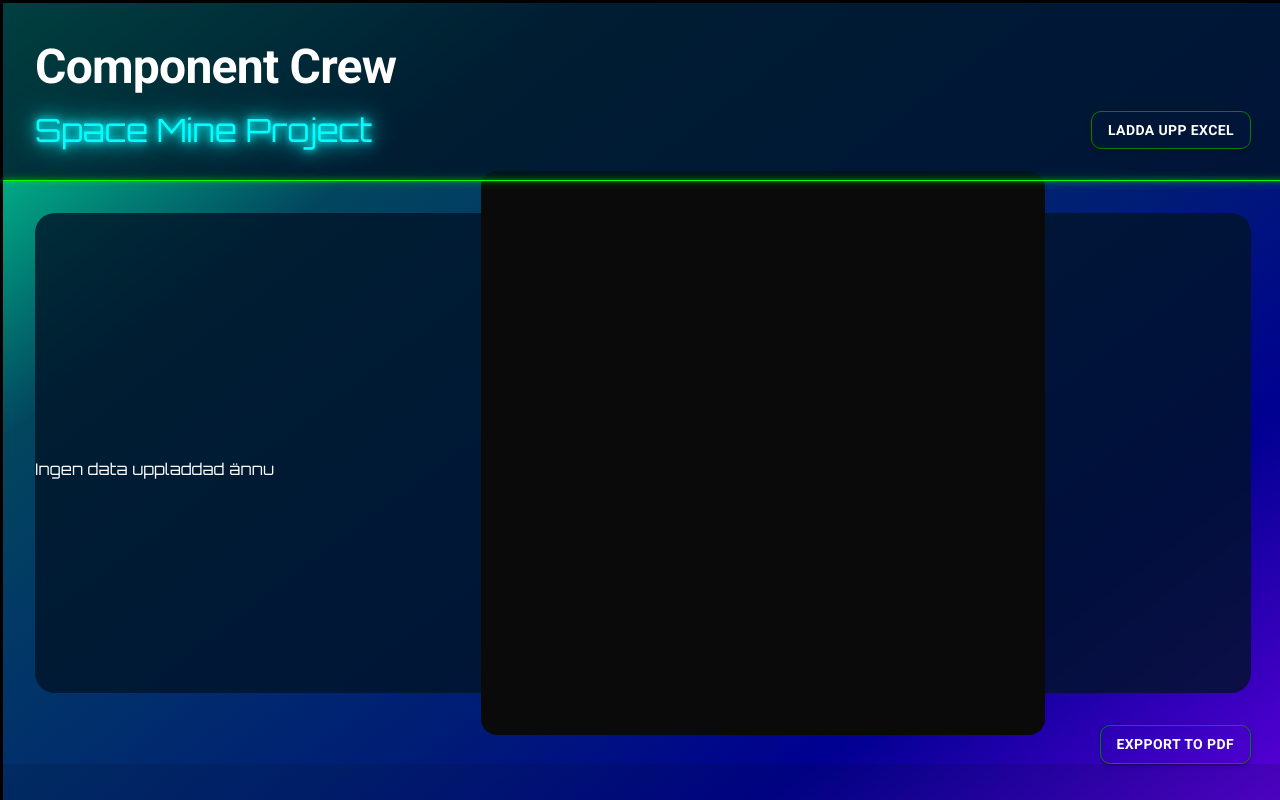
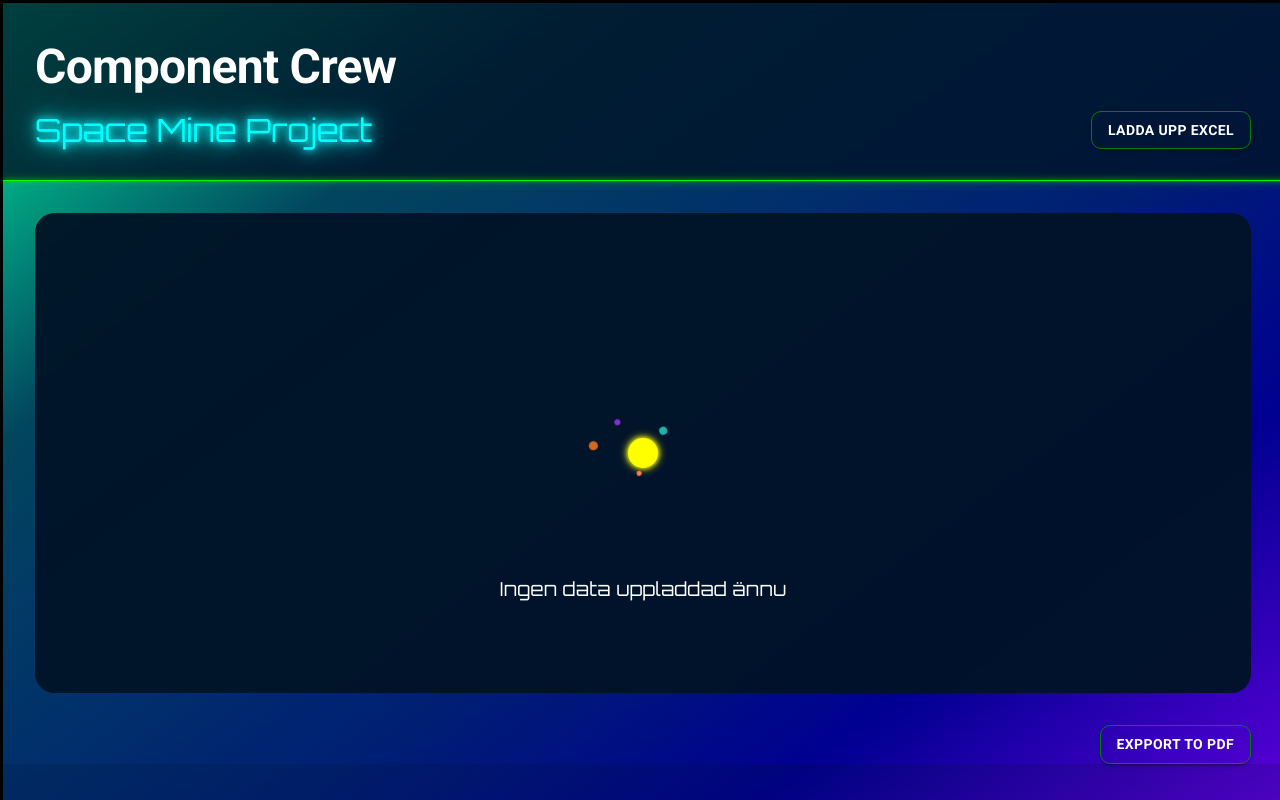
Before and after one commit to Tomshi-123/ComponentCrew, a React (Vite) app: page / in a window 1280 px wide. Built offline with nearby package versions, Linux system fonts and the light colour scheme; some icons are missing.

Commit message:
SolarSystem

```diff
--- a/src/components/DataTable.tsx
+++ b/src/components/DataTable.tsx
@@ -1,4 +1,4 @@
-import React from "react";
+
 import {
   MaterialReactTable,
   useMaterialReactTable,
@@ -6,20 +6,21 @@ import {
 } from "material-react-table";
 import { Box } from "@mui/system";
 import "@fontsource/orbitron/400.css";
-import { Typography } from "@mui/material";
 import type { TableData } from "../types/Types";
 import PieChart from "./PieChart";
+import SolarSystem from "./SolarSystem";
+import { useTableData } from "../hooks/useTableData";
 
-type DataTableProps = {
-  data: TableData;
-  setData: React.Dispatch<React.SetStateAction<TableData>>;
-};
 
-export default function DataTable({ data, setData }: DataTableProps) {
+export default function DataTable() {
+
+
+  const { tableData: data, setTableData: setData } = useTableData();
+
   const columns: MRT_ColumnDef<TableData[number]>[] =
     data && data.length > 0
       ? Object.keys(data[0]).map((key) => ({
-          accessoryKey: key,
+          accessorKey: key,
           header: key.toUpperCase() + key.slice(1),
           size: 150,
         }))
@@ -36,6 +37,20 @@ export default function DataTable({ data, setData }: DataTableProps) {
     },
   });
 
+
+  const mainContent = data.length > 0 ? (
+    <>
+      <MaterialReactTable table={table} />
+      <PieChart />
+    </>
+  ) : (
+    <SolarSystem
+      isAnimating={false}
+      text={"Ingen data uppladdad ännu"}
+      durationMs={0}
+    />
+  );
+
   return (
     <Box
       sx={{
@@ -48,19 +63,14 @@ export default function DataTable({ data, setData }: DataTableProps) {
         marginTop: "2rem",
         color: "white",
         display: "flex",
-        justifyContent: "center",
+        justifyContent: data.length > 0 ? "space-between" : "center",
         alignItems: "center",
+        padding: data.length > 0 ? "2rem" : 0,
+        position: "relative",
+        overflow: "hidden",
       }}
     >
-      {data.length > 0 ? (
-        <MaterialReactTable table={table} />
-      ) : (
-        <Typography sx={{ fontFamily: "orbitron", textAlign: "center", mt: 4 }}>
-          Ingen data uppladdad ännu
-        </Typography>
-      )}
-
-      <PieChart />
+      {mainContent}
     </Box>
   );
 }
--- a/src/components/FileImport.tsx
+++ b/src/components/FileImport.tsx
@@ -29,14 +29,14 @@ export default function FileImport({ onDataLoaded }: FileImportProps) {
     const newData: SpaceMineData[] = [];
 
     worksheet.eachRow((row, rowNumber) => {
-      if (rowNumber === 1) return; // Skippa header-raden
+      if (rowNumber === 1) return;
 
       const astronaut = row.getCell(1).value?.toString().trim() || "";
       const planet = row.getCell(2).value?.toString().trim() || "";
       const mineral = row.getCell(3).value?.toString().trim() || "";
       const amount = Number(row.getCell(4).value) || 0;
 
-      // Bara lägg till om det finns data
+
       if (astronaut && planet && mineral) {
         newData.push({ astronaut, planet, mineral, amount });
       }
--- a/src/components/Header.tsx
+++ b/src/components/Header.tsx
@@ -9,7 +9,7 @@ import RocketLaunchIcon from "@mui/icons-material/RocketLaunch";
 export default function Header() {
   const { setTableData } = useTableData();
 
-  // Lägg till keyframes för text-glow
+
 const textGlowKeyframes = keyframes`
   0% {
     text-shadow: 0 0 5px #00ffff, 0 0 10px #00ffff, 0 0 20px #00ffff;
--- /dev/null
+++ b/src/components/SolarSystem.tsx
@@ -0,0 +1,145 @@
+
+
+import React from "react";
+import { Box, keyframes } from "@mui/system";
+import { Typography } from "@mui/material";
+
+
+
+const planetRotationKeyframes = keyframes`
+  from {
+    transform: rotate(0deg);
+  }
+  to {
+    transform: rotate(360deg);
+  }
+`;
+
+const planet1OrbitKeyframes = keyframes`
+  from {
+    transform: rotate(0deg) translateX(20px) rotate(0deg);
+  }
+  to {
+    transform: rotate(360deg) translateX(20px) rotate(-360deg);
+  }
+`;
+const planet2OrbitKeyframes = keyframes`
+  from {
+    transform: rotate(0deg) translateX(30px) rotate(0deg);
+  }
+  to {
+    transform: rotate(360deg) translateX(30px) rotate(-360deg);
+  }
+`;
+const planet3OrbitKeyframes = keyframes`
+  from {
+    transform: rotate(0deg) translateX(40px) rotate(0deg);
+  }
+  to {
+    transform: rotate(360deg) translateX(40px) rotate(-360deg);
+  }
+`;
+const planet4OrbitKeyframes = keyframes`
+  from {
+    transform: rotate(0deg) translateX(50px) rotate(0deg);
+  }
+  to {
+    transform: rotate(360deg) translateX(50px) rotate(-360deg);
+  }
+`;
+
+const flyAwayKeyframes = keyframes`
+  0% {
+    transform: scale(1) rotate(0deg);
+    opacity: 1;
+  }
+  100% {
+    transform: scale(0.1) rotate(720deg);
+    opacity: 0;
+  }
+`;
+
+interface SolarSystemProps {
+  isAnimating: boolean;
+  text: string;
+  durationMs: number;
+}
+
+const SolarSystem: React.FC<SolarSystemProps> = React.memo(({ isAnimating, text, durationMs }) => {
+  return (
+    <Box
+      sx={{
+        display: "flex",
+        flexDirection: "column",
+        justifyContent: "center",
+        alignItems: "center",
+        position: "absolute",
+        top: 0,
+        left: 0,
+        width: "100%",
+        height: "100%",
+        zIndex: 10,
+        backgroundColor: "#001428cb",
+        animation: isAnimating ? `${flyAwayKeyframes} ${durationMs}ms ease-out forwards` : "none",
+      }}
+    >
+      {/* Behållare för solsystemet */}
+      <Box
+        sx={{
+          position: "relative",
+          width: "200px",
+          height: "200px",
+          display: "flex",
+          justifyContent: "center",
+          alignItems: "center",
+        }}
+      >
+        {/* Solen */}
+        <Box
+          sx={{
+            width: "30px",
+            height: "30px",
+            borderRadius: "50%",
+            backgroundColor: "#ffff00",
+            boxShadow: "0 0 5px #ffff00, 0 0 10px #ffff00",
+            position: "absolute",
+          }}
+        />
+        {/* Roterande planeter */}
+        <Box
+          sx={{
+            position: "absolute",
+            width: "100%",
+            height: "100%",
+            animation: `${planetRotationKeyframes} 30s linear infinite`,
+          }}
+        >
+          {/* Planet 1 */}
+          <Box sx={{ position: "absolute", top: "50%", left: "50%", width: "5px", height: "5px", borderRadius: "50%", backgroundColor: "#ff7f50", marginTop: "-2.5px", marginLeft: "-2.5px", animation: `${planet1OrbitKeyframes} 5s linear infinite` }} />
+          {/* Planet 2 */}
+          <Box sx={{ position: "absolute", top: "50%", left: "50%", width: "7.5px", height: "7.5px", borderRadius: "50%", backgroundColor: "#20b2aa", marginTop: "-3.75px", marginLeft: "-3.75px", animation: `${planet2OrbitKeyframes} 8s linear infinite` }} />
+          {/* Planet 3 */}
+          <Box sx={{ position: "absolute", top: "50%", left: "50%", width: "6px", height: "6px", borderRadius: "50%", backgroundColor: "#8a2be2", marginTop: "-3px", marginLeft: "-3px", animation: `${planet3OrbitKeyframes} 12s linear infinite` }} />
+          {/* Planet 4 */}
+          <Box sx={{ position: "absolute", top: "50%", left: "50%", width: "9px", height: "9px", borderRadius: "50%", backgroundColor: "#d2691e", marginTop: "-4.5px", marginLeft: "-4.5px", animation: `${planet4OrbitKeyframes} 16s linear infinite` }} />
+        </Box>
+      </Box>
+      <Typography
+        sx={{
+          fontFamily: "orbitron",
+          textAlign: "center",
+          mt: 4,
+          position: "absolute",
+          zIndex: 1,
+          color: "white",
+          fontSize: "1.2rem",
+          transform: "translateY(120px)",
+        }}
+      >
+        {text}
+      </Typography>
+    </Box>
+  );
+});
+
+export default SolarSystem;
```
